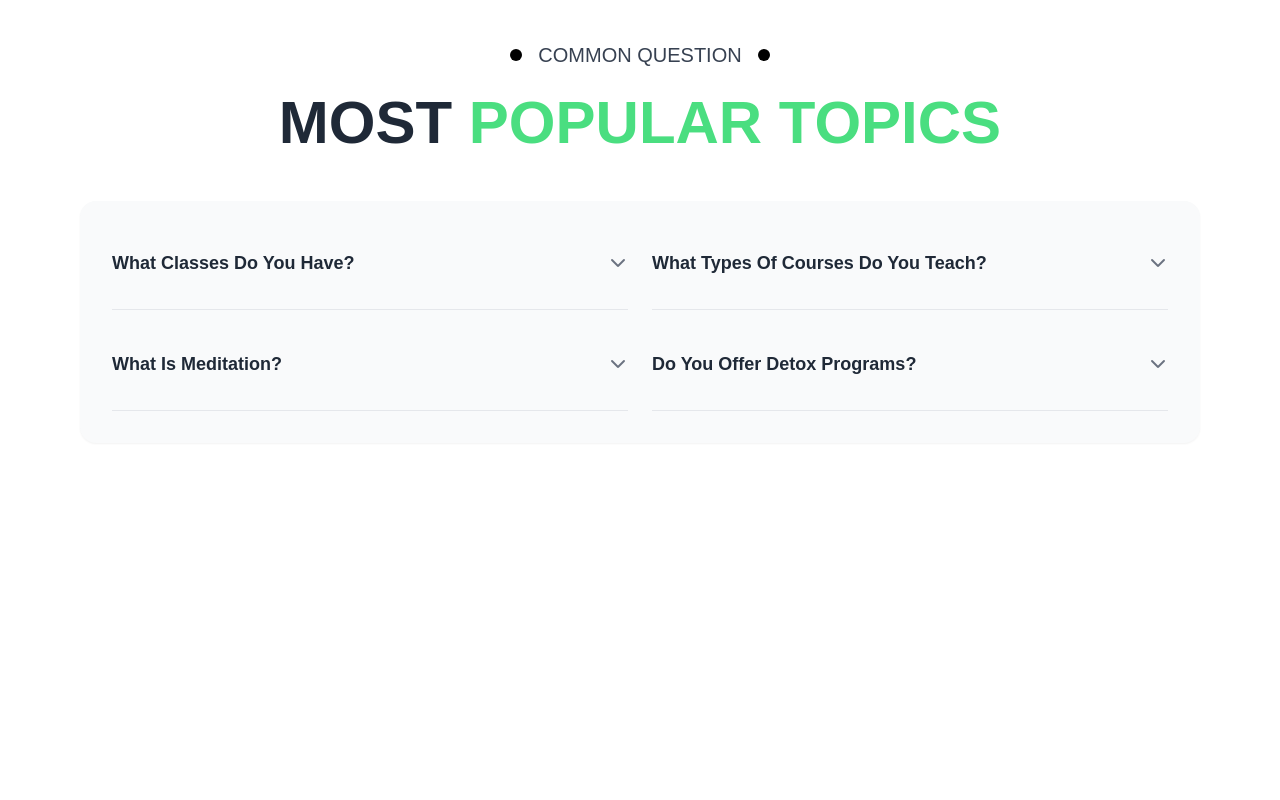
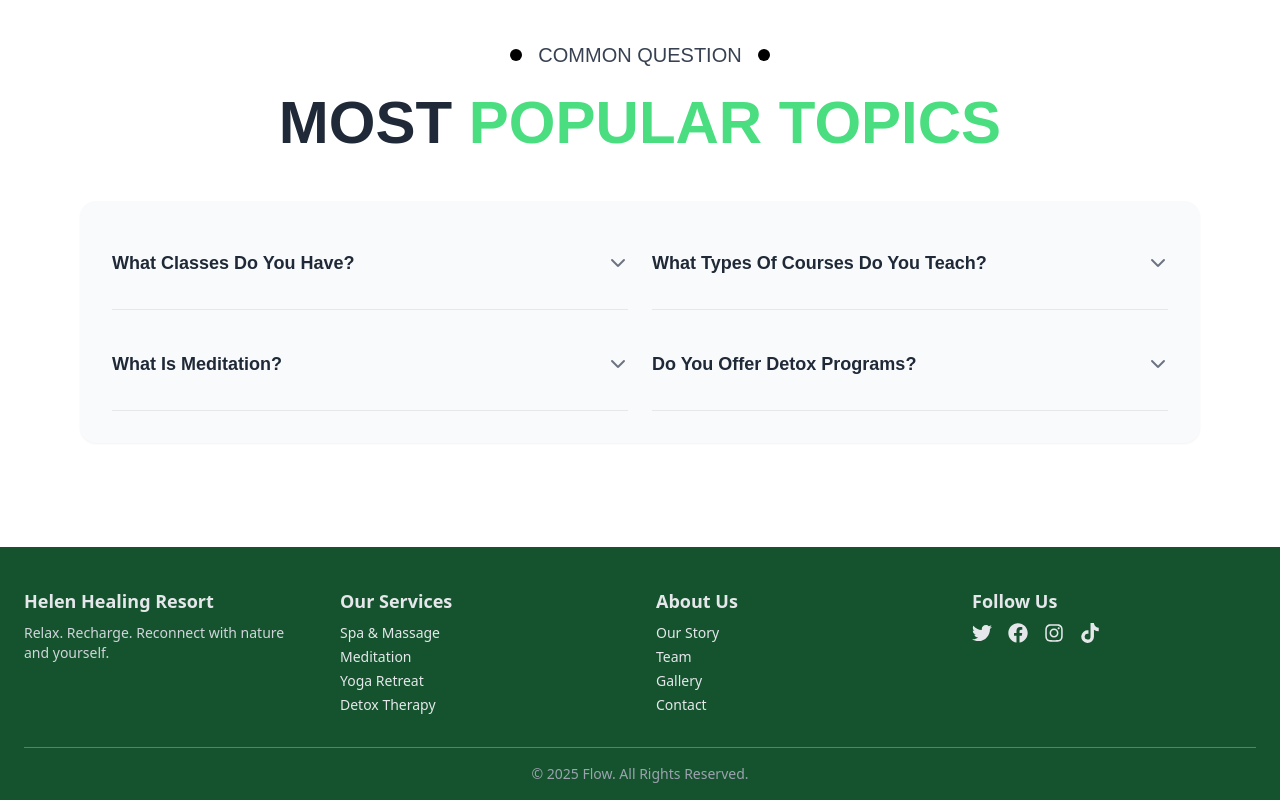
Before and after one commit to AungMinKo-tech/react_yoga_project, a React (Create React App) app: page /about in a window 1280 px wide. Shown: the part 2649-3449 px from the top of the page. Before the commit the page ends 3156 px from the top, so only its background shows below. Built offline with nearby package versions, Linux system fonts and the light colour scheme.

Commit message:
adding footer file

```diff
--- a/package.json
+++ b/package.json
@@ -17,6 +17,7 @@
     "react": "^19.2.0",
     "react-dom": "^19.2.0",
     "react-hook-form": "^7.65.0",
+    "react-icons": "^5.5.0",
     "react-router-dom": "^7.9.4",
     "web-vitals": "^2.1.4",
     "yup": "^1.7.1",
--- a/src/App.js
+++ b/src/App.js
@@ -6,6 +6,7 @@ import './index.css';
 import Home from './pages/Home.jsx';
 import AboutUs from './pages/AboutUs.jsx';
 import Navbar from './components/Navbar.jsx';
+import Footer from './components/Footer.jsx';
 // import Footer from '';
 // import Program from '';
 // import ContactUs from '';
@@ -30,13 +31,14 @@ function App() {
   return (
     <Router>
       <div className="App">
-        <Navbar /> {}
+        <Navbar /> { }
         <Routes>
           <Route path="/" element={<Home />} />
           <Route path="/about" element={<AboutUs />} />
 
 
         </Routes>
+        <Footer /> { }
       </div>
     </Router>
   );
--- /dev/null
+++ b/src/components/Footer.jsx
@@ -0,0 +1,73 @@
+import React from "react";
+import {
+  FaTwitter,
+  FaFacebook,
+  FaInstagram,
+  FaTiktok,
+} from "react-icons/fa";
+
+const Footer = () => {
+  return (
+    <footer className="bg-green-900 text-gray-200 pt-10 pb-4 mt-10">
+      <div className="max-w-7xl mx-auto px-6">
+        {/* Top Section */}
+        <div className="grid grid-cols-1 sm:grid-cols-2 md:grid-cols-4 gap-8 text-center md:text-left">
+          <div>
+            <h3 className="text-lg font-semibold mb-2">Helen Healing Resort</h3>
+            <p className="text-sm text-gray-300">
+              Relax. Recharge. Reconnect with nature and yourself.
+            </p>
+          </div>
+
+          <div>
+            <h4 className="text-lg font-semibold mb-2">Our Services</h4>
+            <ul className="space-y-1 text-sm">
+              <li className="hover:text-white cursor-pointer">Spa & Massage</li>
+              <li className="hover:text-white cursor-pointer">Meditation</li>
+              <li className="hover:text-white cursor-pointer">Yoga Retreat</li>
+              <li className="hover:text-white cursor-pointer">Detox Therapy</li>
+            </ul>
+          </div>
+
+          <div>
+            <h4 className="text-lg font-semibold mb-2">About Us</h4>
+            <ul className="space-y-1 text-sm">
+              <li className="hover:text-white cursor-pointer">Our Story</li>
+              <li className="hover:text-white cursor-pointer">Team</li>
+              <li className="hover:text-white cursor-pointer">Gallery</li>
+              <li className="hover:text-white cursor-pointer">Contact</li>
+            </ul>
+          </div>
+
+          <div>
+            <h4 className="text-lg font-semibold mb-2">Follow Us</h4>
+            <div className="flex justify-center md:justify-start space-x-4 text-xl">
+              <a href="#" className="hover:text-blue-400">
+                <FaTwitter />
+              </a>
+              <a href="#" className="hover:text-blue-500">
+                <FaFacebook />
+              </a>
+              <a href="#" className="hover:text-pink-500">
+                <FaInstagram />
+              </a>
+              <a href="#" className="hover:text-red-500">
+                <FaTiktok />
+              </a>
+            </div>
+          </div>
+        </div>
+
+        {/* Divider */}
+        <div className="border-t border-gray-500 mt-8 mb-4"></div>
+
+        {/* Bottom Section */}
+        <div className="text-center text-sm text-gray-400">
+          © {new Date().getFullYear()} Flow. All Rights Reserved.
+        </div>
+      </div>
+    </footer>
+  );
+};
+
+export default Footer;
```
